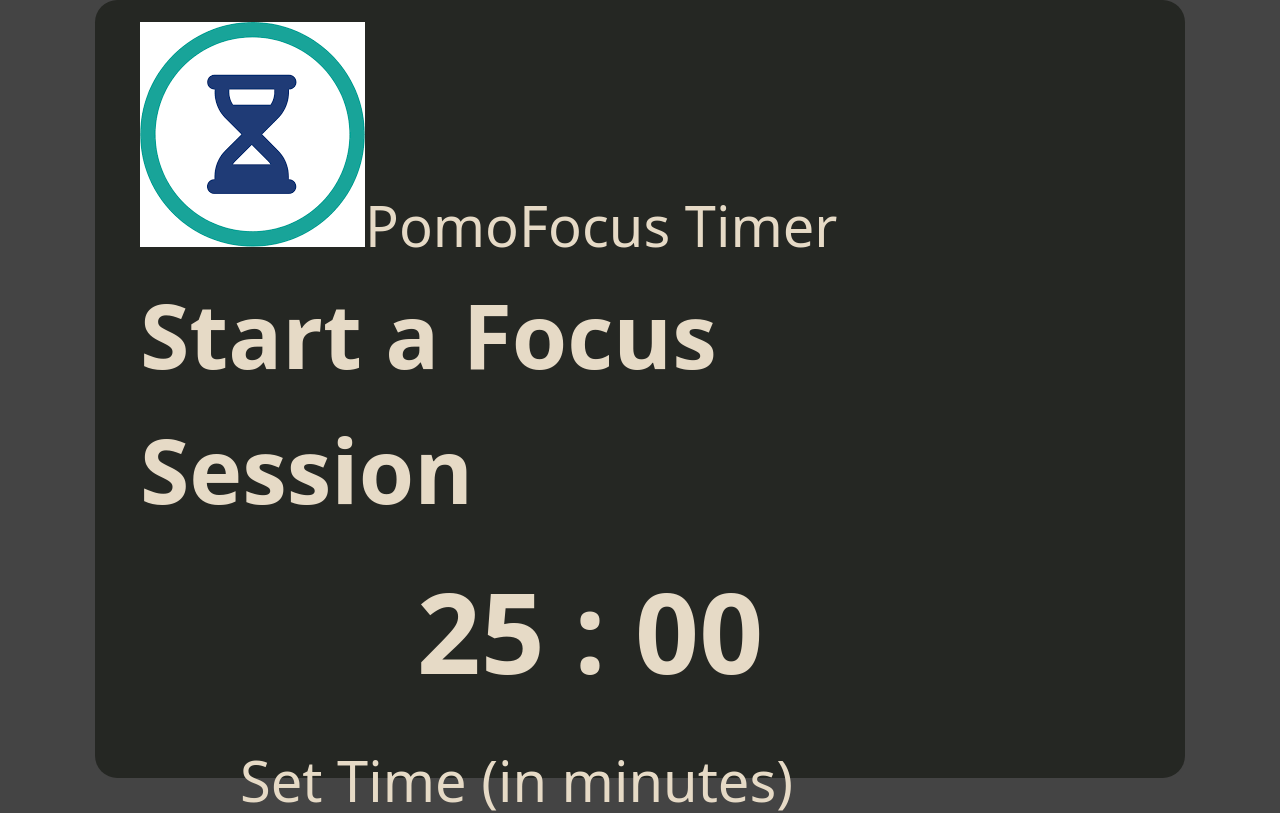
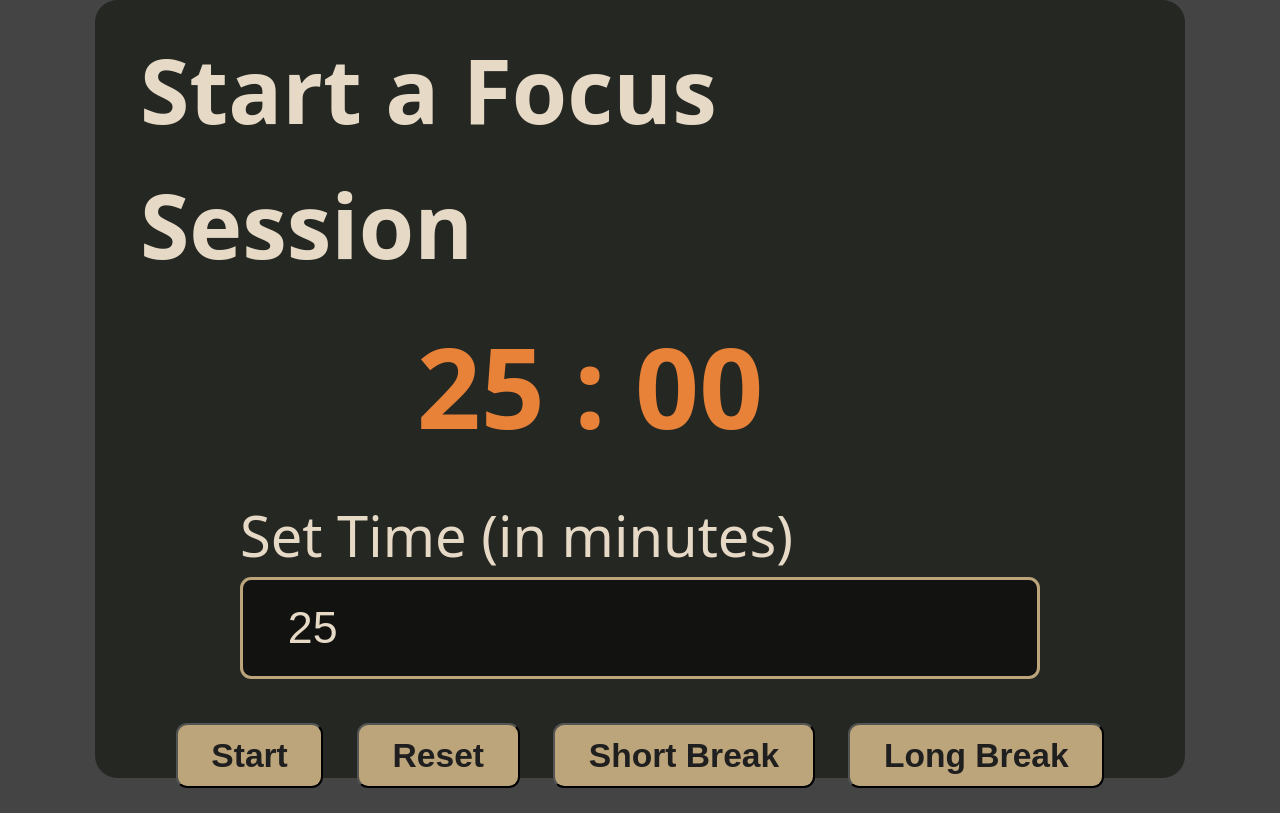
Before and after one commit to WaithakaGuru/Pomodoro-Timer, a React (Vite) app: page / in a window 1280 px wide. Shown: the top 813 px of the page. Built offline with nearby package versions, Linux system fonts and the light colour scheme.

Commit message:
Add Stylings for the header and countdown Time holder

```diff
--- a/src/pomofocus.css
+++ b/src/pomofocus.css
@@ -51,6 +51,27 @@ body{
   padding: 2rem 4rem;
 }
 
+header{
+  position: absolute;
+  top: -12%;
+  display: flex;
+  align-items: center;
+  font-weight: 600;
+  color: chocolate
+}
+
+header img{
+  height: 6rem;
+  width: 6rem;
+  border-radius: 50%;
+  margin-right: 2rem;
+}
+
+header span{
+  color: orange;
+  margin-right: 2rem;
+}
+
 .modes{
   display: flex;
   flex-direction: column;
@@ -65,6 +86,7 @@ body{
 }
 .modes .time-holder{
   font-size: 10rem;
+  color: rgb(233, 130, 57);
 }
 
 .btn-holder {
@@ -83,11 +105,12 @@ body{
     font-weight: 600;
     text-wrap: nowrap;
     cursor: pointer;
-    transition: opacity .3s;
+    transition: opacity .3s, background-color .4s;
 }
 
 .btn-holder button:hover{
     opacity: .9;
+    background-color: chocolate;
 }
 
 .set-time{
```
Lines whose indentation alone changed are shown as unchanged.
